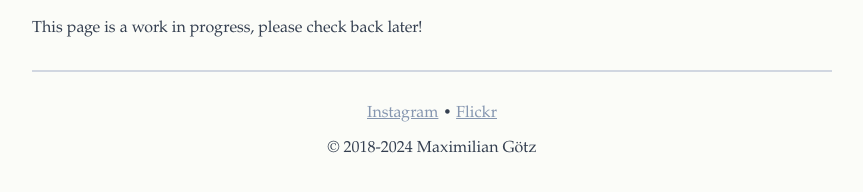
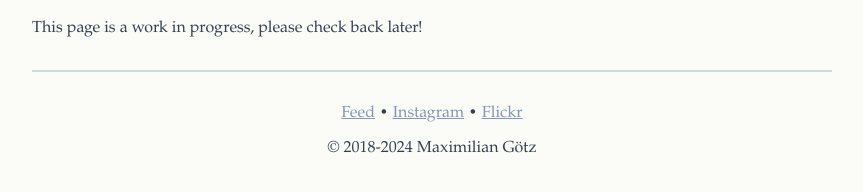
Before and after one commit to ImMaax/immaax.github.io, a Jekyll site: the page built from index.markdown, in a window 1280 px wide. Shown: the part 227-419 px from the top of the page, without its empty margins (208-1071 px from the left). Built offline with Jekyll 4.4.1, drawn with Linux system fonts in a browser that asks for light colours.

Commit message:
misc fixes

```diff
--- a/404.html
+++ b/404.html
@@ -1,6 +1,6 @@
 ---
 permalink: /404.html
 layout: default
+title: 404 Not Found
 ---
-<h3>404 Not Found</h3>
 <p>The requested page could not be found.</p>
--- a/_config.yml
+++ b/_config.yml
@@ -1,28 +1,6 @@
 title: Maximilian Götz
 description: The homepage of Maximilian Götz
 baseurl: ""
-url: "https://goetz.pro/"
-
-# Build settings
+url: "https://goetz.pro"
 plugins:
   - jekyll-feed
-
-# Exclude from processing.
-# The following items will not be processed, by default.
-# Any item listed under the `exclude:` key here will be automatically added to
-# the internal "default list".
-#
-# Excluded items can be processed by explicitly listing the directories or
-# their entries' file path in the `include:` list.
-#
-# exclude:
-#   - .sass-cache/
-#   - .jekyll-cache/
-#   - gemfiles/
-#   - Gemfile
-#   - Gemfile.lock
-#   - node_modules/
-#   - vendor/bundle/
-#   - vendor/cache/
-#   - vendor/gems/
-#   - vendor/ruby/
--- a/_layouts/default.html
+++ b/_layouts/default.html
@@ -5,6 +5,7 @@
     <meta charset="utf-8">
     <meta name="viewport" content="width=device-width, initial-scale=1">
     <link rel="stylesheet" href="/assets/css/style.css?v=2">
+    <link rel="icon" type="image/x-icon" href="/favicon.ico">
   </head>
   <body>
     <div id="main">
@@ -22,6 +23,7 @@
 
       <footer>
         <p>
+          <a href="/feed.xml">Feed</a> &bull;
           <a href="https://www.instagram.com/mxg.ks/">Instagram</a> &bull;
           <a href="https://flickr.com/photos/im4x/">Flickr</a>
         </p>
--- /dev/null
+++ b/robots.txt
@@ -0,0 +1 @@
+User-agent: *
```
Also changed, not shown: favicon.ico (added).
